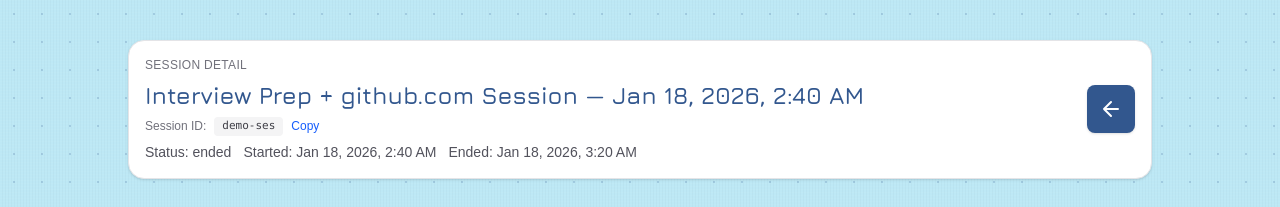
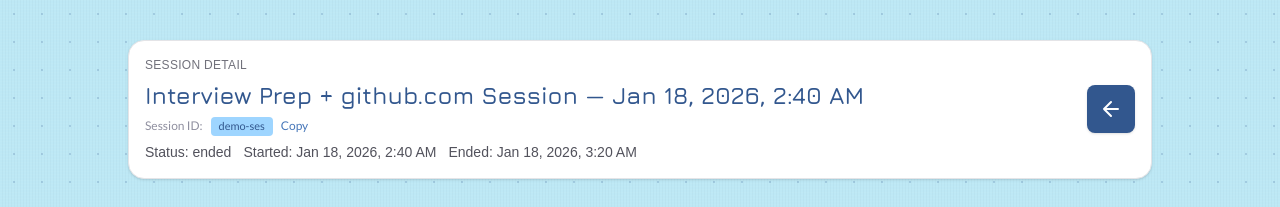
Before and after one commit to stripathy1999/FocusForge, a Next.js app: page /session/demo in a window 1280 px wide. Shown: the top 207 px of the page. Built offline with nearby package versions, Linux system fonts and the light colour scheme; no server answers; the database is empty.

Commit message:
Update session ID styling to match theme

```diff
--- a/app/session/_components/SessionDetail.tsx
+++ b/app/session/_components/SessionDetail.tsx
@@ -384,17 +384,26 @@ export function SessionDetail({ session, computedSummary }: SessionDetailProps)
               >
                 {sessionTitle}
               </h1>
-              <div className="flex flex-wrap items-center gap-2 text-xs text-zinc-500">
+              <div className="flex flex-wrap items-center gap-2 text-xs" style={{ fontFamily: 'var(--font-lato), sans-serif', color: '#8f8f9f' }}>
                 <span>Session ID:</span>
                 <code
-                  className="rounded bg-zinc-100 px-2 py-0.5 text-[11px] text-zinc-700"
+                  className="rounded px-2 py-0.5 text-[11px] font-medium"
+                  style={{
+                    backgroundColor: '#9ED5FF',
+                    color: '#32578E',
+                    fontFamily: 'var(--font-lato), sans-serif'
+                  }}
                   title={session.id}
                 >
                   {shortSessionId}
                 </code>
                 <button
                   type="button"
-                  className="text-xs text-blue-600 hover:underline"
+                  className="text-xs transition-colors hover:opacity-80"
+                  style={{
+                    color: '#4777B9',
+                    fontFamily: 'var(--font-lato), sans-serif'
+                  }}
                   onClick={() => {
                     navigator.clipboard.writeText(session.id);
                     setCopiedItem(`session-${session.id}`);
```
